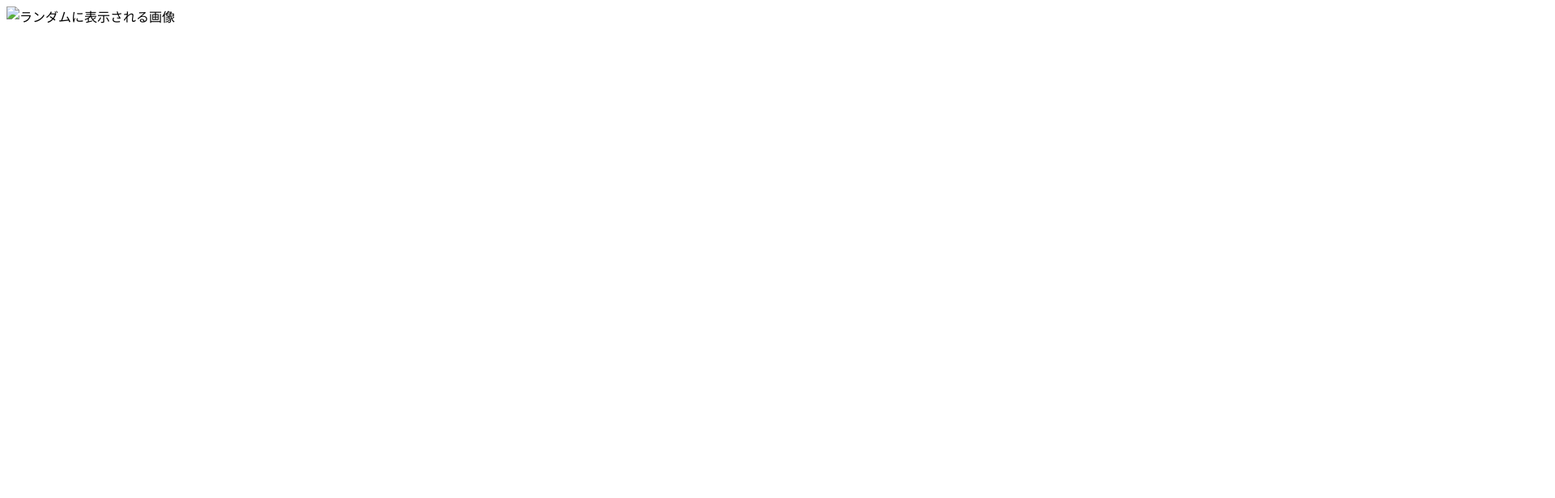
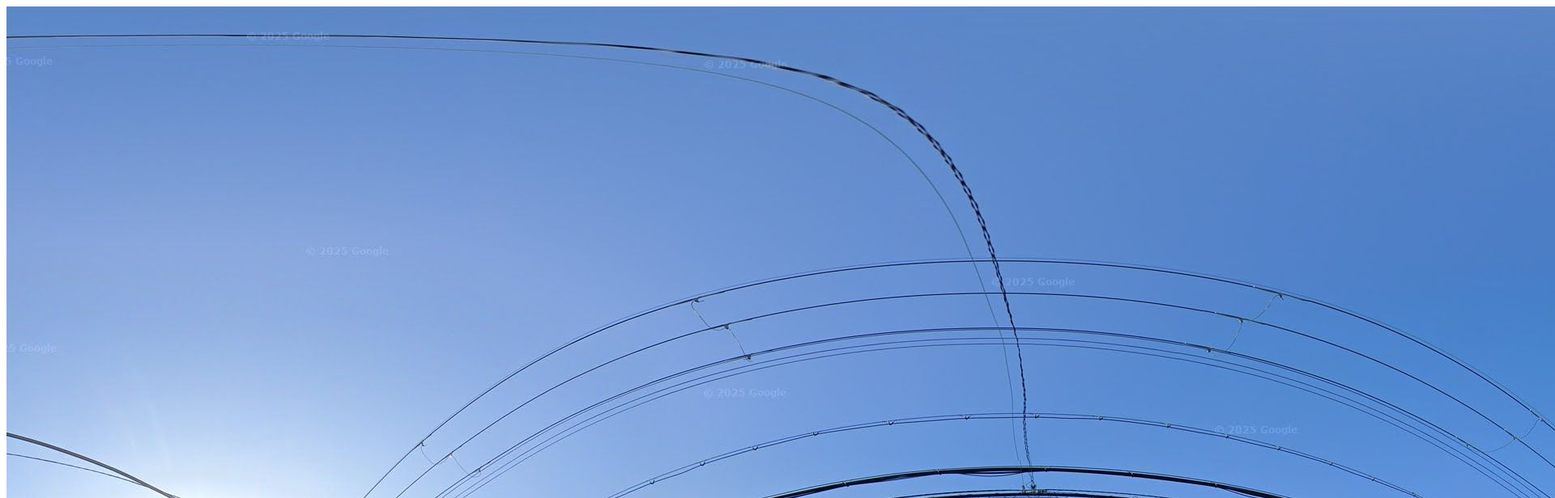
Before and after one commit to Qitaochi/VRCStreetView, a plain HTML site: page index.html in a window 1280 px wide. Shown: the top 616 px of the page at 81% size, 1920 px wide, since content can reach past the window. Drawn offline with Linux system fonts and the light colour scheme.

Commit message:
Update image list and maintain random display logic

```diff
--- a/index.html
+++ b/index.html
@@ -12,9 +12,12 @@
     <script>
         // 画像ファイルのリスト
         const images = [
-            'image1.png',
-            'image2.png',
-            'image3.png'
+            'Test001A.jpg',
+            'Test001B.jpg',
+            'Test002A.jpg',
+            'Test002B.jpg',
+            'Test003A.jpg',
+            'Test003B.jpg',
         ];
 
         // 0から(配列の長さ-1)までのランダムな整数を生成する
@@ -33,4 +36,5 @@
         console.log("表示された画像:", selectedImage);
     </script>
 </body>
+
 </html>
```
